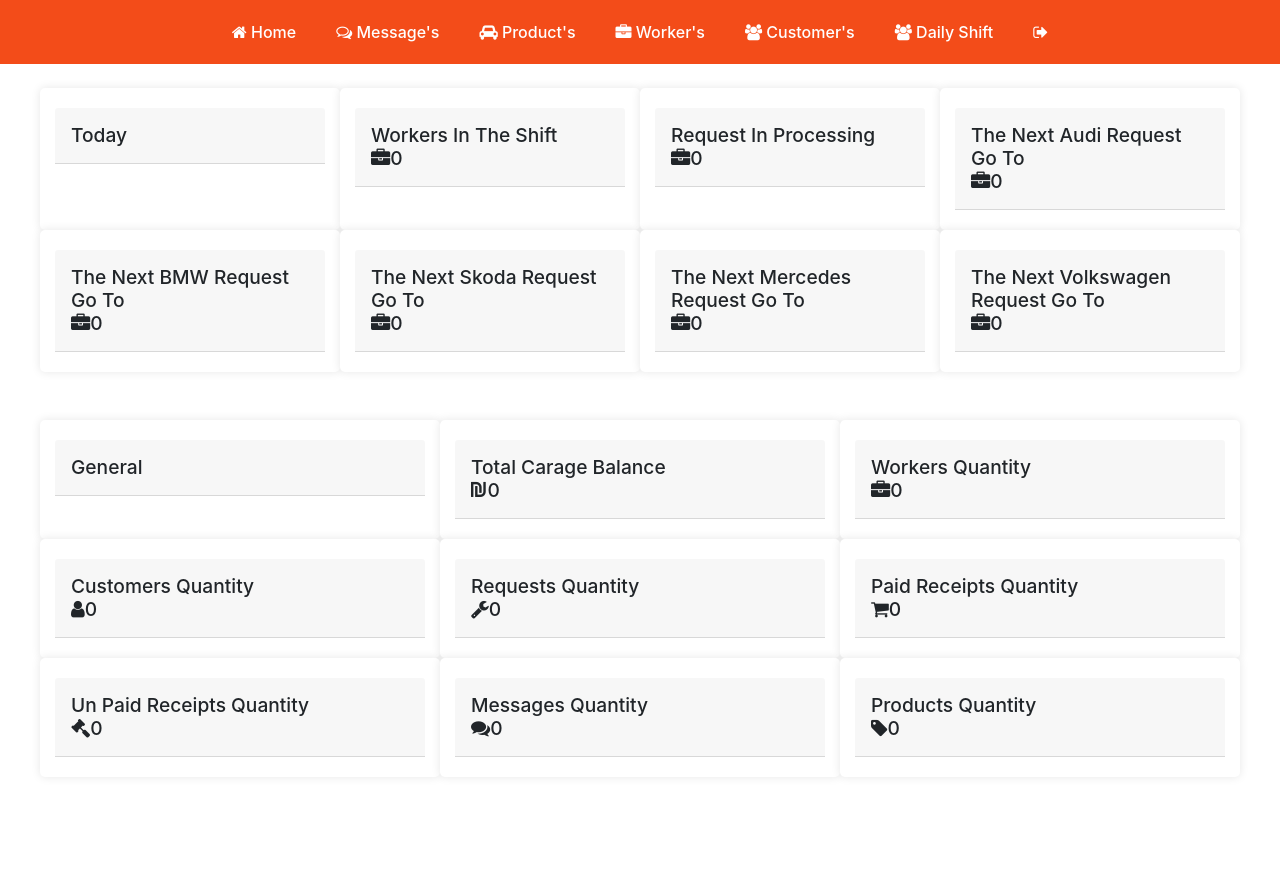
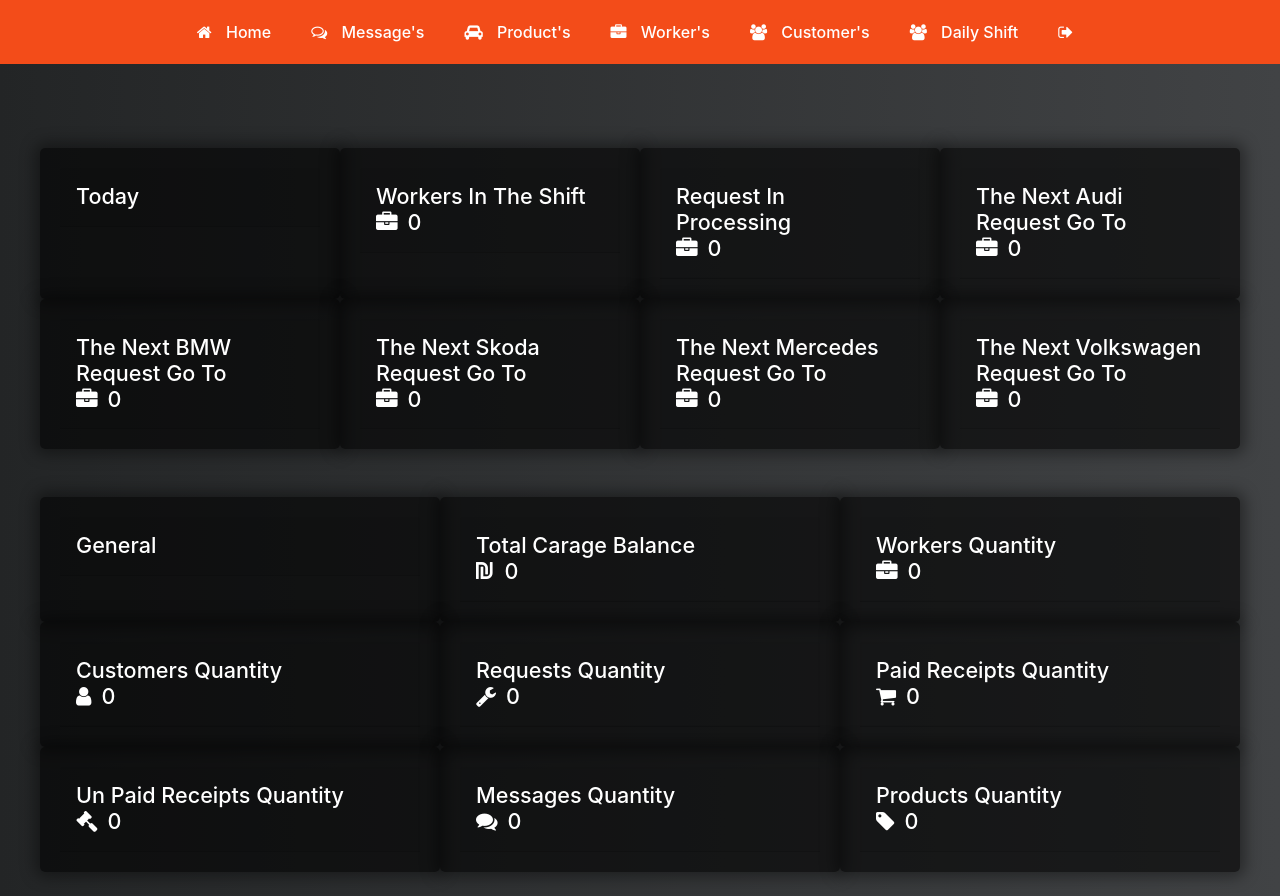
Before and after one commit to Abdabuelhija/Braude-Finall-Project, a PHP site: page /AdminFolder/php/Home.php in a window 1280 px wide. Before the commit the page ends 776 px from the top, so only its background shows below. Run offline with PHP 8.4, Linux system fonts and the light colour scheme; the visitor is signed in with stand-in values (Sample User, id 1); data that the repository does not hold is empty.

Commit message:
Updated files

```diff
--- a/AdminFolder/php/Home.php
+++ b/AdminFolder/php/Home.php
@@ -12,28 +12,60 @@
     <link rel="stylesheet" href="https://cdnjs.cloudflare.com/ajax/libs/font-awesome/4.7.0/css/font-awesome.min.css">
     <link rel="stylesheet" href="https://cdn.jsdelivr.net/npm/bootstrap@4.3.1/dist/css/bootstrap.min.css"
         integrity="sha384-ggOyR0iXCbMQv3Xipma34MD+dH/1fQ784/j6cY/iJTQUOhcWr7x9JvoRxT2MZw1T" crossorigin="anonymous">
+        <style>
+        body {
+            background: linear-gradient(to right, #232526, #414345);
+            color: white;
+            font-size: 18px;
+        }
+
+        .info {
+            background-color: rgba(0,0,0,0.6);
+            padding: 20px;
+            border-radius: 5px;
+            box-shadow: 0px 0px 15px 5px rgba(0,0,0,0.4);
+            transition: all 0.3s ease;
+        }
+
+        .info:hover {
+            transform: scale(1.03);
+        }
+
+        h5 {
+            font-size: 20px;
+        }
+
+        .fa {
+            margin-right: 10px;
+        }
+        text-sm.mb-0.text-capitalize{
+
+        }
+    </style>
     <title>Home</title>
 </head>
 
 <body>
-    <div style="width:100%;">
+    <div style="width:100%; padding-top:60px;">
         <div class="container-fluid py-4 Today">
             <?php
-            $data = [
-                ["Today", "", ""],
-                ["Workers in the shift", 'fa-briefcase', 'SELECT * FROM workers'],
-                ["Request in Processing ", 'fa-briefcase', 'SELECT * FROM workers'],
-                ["The Next Audi Request Go to ", 'fa-briefcase', 'SELECT * FROM workers'],
-                ["The Next BMW Request Go to ", 'fa-briefcase', 'SELECT * FROM workers'],
-                ["The Next Skoda Request Go to ", 'fa-briefcase', 'SELECT * FROM workers'],
-                ["The Next Mercedes Request Go to ", 'fa-briefcase', 'SELECT * FROM workers'],
-                ["The Next Volkswagen Request Go to ", 'fa-briefcase', 'SELECT * FROM workers'],
-            ];
+$data = [
+    ["Today", "", ""],
+    ["Workers in the shift", 'fa-briefcase', "SELECT shift.*, workers.firstname, workers.lastname FROM shift INNER JOIN workers ON shift.WorkerID = workers.ID WHERE shift.Date = CURDATE()"],
+    ["Request in Processing ", 'fa-briefcase', 'SELECT * FROM requests WHERE status="Processing" AND Date = CURDATE()'],
+    ["The Next Audi Request Go to ", 'fa-briefcase', 'SELECT shift.*, workers.firstname, workers.lastname FROM shift INNER JOIN workers ON shift.WorkerID = workers.ID WHERE workers.competence="Audi" AND shift.Date = CURDATE()'],
+    ["The Next BMW Request Go to ", 'fa-briefcase', 'SELECT shift.*, workers.firstname, workers.lastname FROM shift INNER JOIN workers ON shift.WorkerID = workers.ID WHERE workers.competence="BMW" AND shift.Date = CURDATE()'],
+    ["The Next Skoda Request Go to ", 'fa-briefcase', 'SELECT shift.*, workers.firstname, workers.lastname FROM shift INNER JOIN workers ON shift.WorkerID = workers.ID WHERE workers.competence="Skoda" AND shift.Date = CURDATE()'],
+    ["The Next Mercedes Request Go to ", 'fa-briefcase', 'SELECT shift.*, workers.firstname, workers.lastname FROM shift INNER JOIN workers ON shift.WorkerID = workers.ID WHERE workers.competence="Mercedes" AND shift.Date = CURDATE()'],
+    ["The Next Volkswagen Request Go to ", 'fa-briefcase', 'SELECT shift.*, workers.firstname, workers.lastname FROM shift INNER JOIN workers ON shift.WorkerID = workers.ID WHERE workers.competence="Volkswagen" AND shift.Date = CURDATE()'],
+];
+
+
 
             foreach (array_chunk($data, 4) as $row) {
                 echo "<div class='row'>";
                 foreach ($row as $item) {
-                    echo "<div class='col-xl-3 col-sm-6 mb-xl-0 mb-4 info'>";
+                    echo "<div class='col-xl-3 col-sm-6 mb-xl-0 mb-4 info' >";
                     echo "<div class='card-header p-3 pt-2'>";
                     echo "<h5 class='text-sm mb-0 text-capitalize'>" . $item[0] . "</h5>";
                     echo "<h5 class='mb-0'>";
--- a/ClientFolder/php/Home.php
+++ b/ClientFolder/php/Home.php
@@ -78,10 +78,6 @@
         die("Error executing statement: " . $stmt->error);
     }
     $result = $stmt->get_result();
-    if ($result->num_rows > 0) {
-        // Original code...
-        // If no match was found, continue to check for similar problems
-    }
 
     // Check if there is a similar description in the database
     $sql = "SELECT ID, description FROM problems WHERE carType = ?";
@@ -100,7 +96,6 @@
             $similarId = $row['ID'];
         }
     }
-    //...
     if ($maxSimilarity > 80.0 && $suggestedDescription !== $description) {
         echo "<center><h6 style='color:orange'>Did you mean: '" . $suggestedDescription . "'?</h6></center>";
         // Retrieve the similar problem's details from the database
@@ -130,7 +125,6 @@
         } else {
             echo "<div class='message-output'><p class='result-msg__title'>The price of your problem is a maximum of $TotaPrice shekels </p><p class='result-msg__subtitle'> and the expected fix time is about $TotalProcessTime minutes.</p></div>";
         }
-
         $ProblemID = $similarId; // Set the ProblemID to similarId
         findWorker($TotalProcessTime, $ProblemID);
 
--- a/index.php
+++ b/index.php
@@ -22,5 +22,3 @@
     </div>
   </body>
 </html>
-<?php
-?>
```
